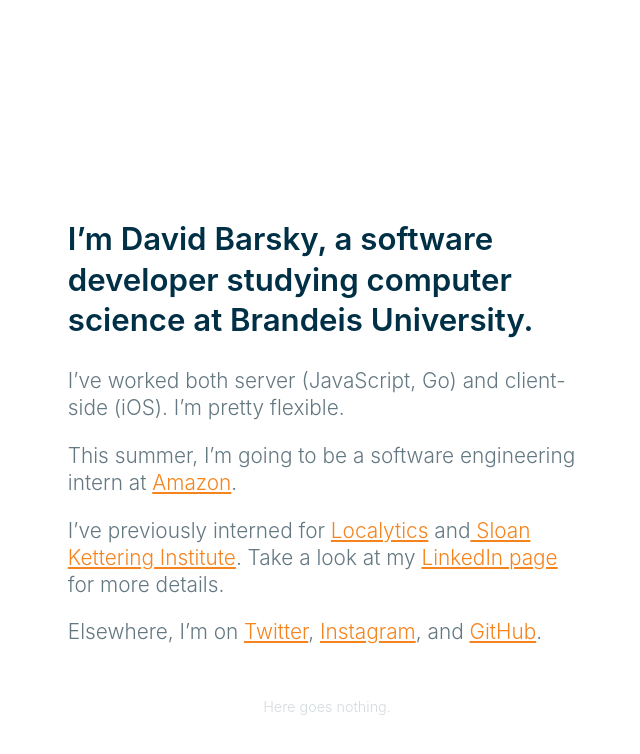
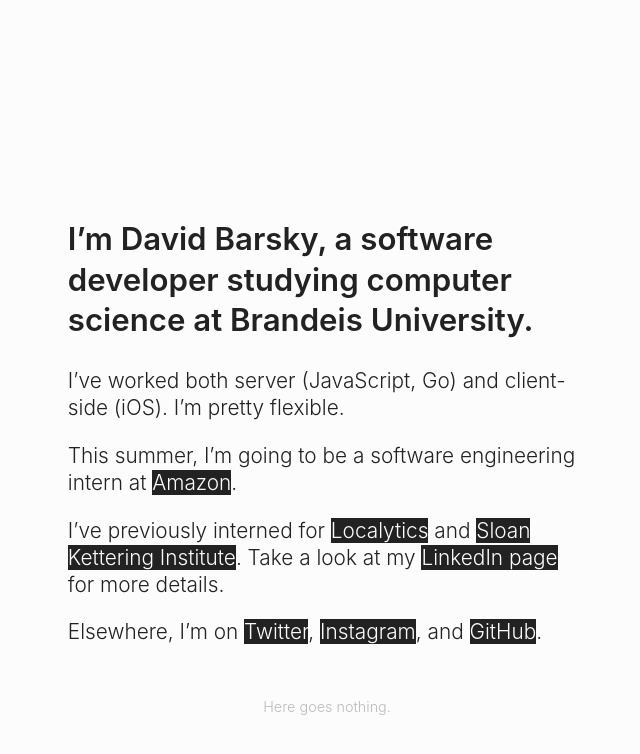
Before and after one commit to davidbarsky/davidbarsky.github.io, a Jekyll site: the page built from index.html, in a window 1280 px wide. Shown: the top 754 px of the page, without its empty margins (313-953 px from the left). Built offline with Jekyll 4.4.1, drawn with Linux system fonts in a browser that asks for light colours.

Commit message:
new colors for the home page

```diff
--- a/css/main.scss
+++ b/css/main.scss
@@ -7,10 +7,11 @@
 $header-font-family: "aktiv-grotesk", $body-font-family;
 
 // colors
-$background-color: #FFFFFF;
-$header-text-color: #003046;
-$text-color: #647882;
-$link-color: #f6841e;
+$background-color: #fcfcfc;
+$text-color: #222222;
+$link-text-color: $background-color;
+$header-text-color: $text-color;
+$link-background-color: $text-color;
 
 // base style
 
@@ -37,7 +38,9 @@
 }
 
 a, a:visited {
-  color: $link-color;
+  color: $link-text-color;
+  background: $link-background-color;
+  text-decoration: none;
 }
 
 .container {
@@ -50,7 +53,7 @@
 }
 
 footer {
-  color: lighten($text-color, 40);
+  color: lighten($text-color, 60);
   font-size: 0.9rem;
   line-height: 0.8;
   text-align: center;
--- a/index.html
+++ b/index.html
@@ -9,7 +9,7 @@
 
   <p>This summer, I’m going to be a software engineering intern at <a href="https://www.amazon.com">Amazon</a>.</p>
 
-  <p>I’ve previously interned for <a href="https://localytics.com">Localytics</a> and<a href="http://mskcc.org"> Sloan Kettering Institute</a>. Take a look at my <a href="https://www.linkedin.com/in/davidbarsky">LinkedIn page</a> for more details.</p>
+  <p>I’ve previously interned for <a href="https://localytics.com">Localytics</a> and <a href="http://mskcc.org">Sloan Kettering Institute</a>. Take a look at my <a href="https://www.linkedin.com/in/davidbarsky">LinkedIn page</a> for more details.</p>
 
   <p>Elsewhere, I’m on <a href="https://twitter.com/thramp">Twitter</a>, <a href="https://instagram.com/thramp">Instagram</a>, and <a href="https://github.com/davidbarsky">GitHub</a>.
 </article>
```
